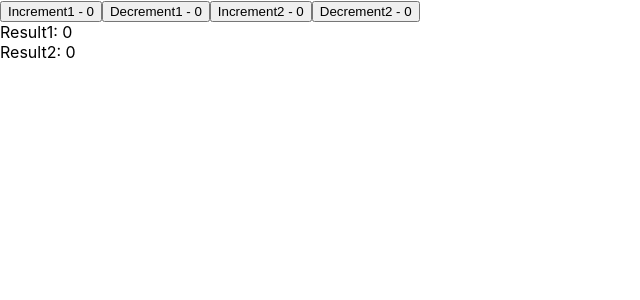
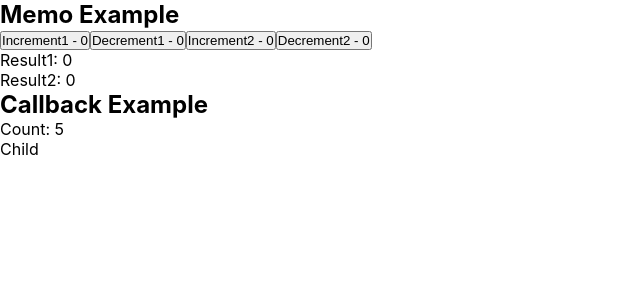
Before and after one commit to ajittupe2548/react-practice, a React (Create React App) app: page / in a window 1280 px wide. Shown: the top 300 px of the page, without its empty margins (0-640 px from the left). Built offline with nearby package versions, Linux system fonts and the light colour scheme.

Commit message:
Added: useMemo & useCallback

```diff
--- a/src/App.css
+++ b/src/App.css
@@ -0,0 +1,5 @@
+* {
+    padding: 0;
+    margin: 0;
+    box-sizing: border-box;
+}
--- a/src/App.js
+++ b/src/App.js
@@ -1,28 +1,78 @@
 import './App.css';
-import React, { useMemo, useState } from 'react';
+import React, { useMemo, useState, useEffect, useCallback, memo } from 'react';
 
-function App() {
+const MemoExample = () => {
   const [count1, setCount1] = useState(0);
   const [count2, setCount2] = useState(0);
 
   const result1 = useMemo(() => {
-    console.log('Calculating result1...');
+    console.log('Memo calculating result1...');
     return count1 * 2;
   }, [count1]);
 
   const result2 = useMemo(() => {
-    console.log('Calculating result2...');
+    console.log('Memo calculating result2...');
     return count2 * 2;
   }, [count2]);
 
   return (
-    <div className="App">
-      <button onClick={() => setCount1(prev => prev + 1)}>Increment1 - {result1}</button>
-      <button onClick={() => setCount1(prev => prev - 1)}>Decrement1 - {result1}</button>
-      <button onClick={() => setCount2(prev => prev + 1)}>Increment2 - {result2}</button>
-      <button onClick={() => setCount2(prev => prev - 1)}>Decrement2 - {result2}</button>
+    <>
+      <h2>Memo Example</h2>
+      <button onClick={() => setCount1((prev) => prev + 1)}>
+        Increment1 - {result1}
+      </button>
+      <button onClick={() => setCount1((prev) => prev - 1)}>
+        Decrement1 - {result1}
+      </button>
+      <button onClick={() => setCount2((prev) => prev + 1)}>
+        Increment2 - {result2}
+      </button>
+      <button onClick={() => setCount2((prev) => prev - 1)}>
+        Decrement2 - {result2}
+      </button>
       <div>Result1: {result1}</div>
       <div>Result2: {result2}</div>
+    </>
+  );
+};
+
+const Child = memo(({ onClick }) => {
+  console.log(`*****Output is :  => Child => Child:`);
+
+  return <div onClick={onClick}>Child</div>;
+});
+
+const CallbackExample = () => {
+  const [count, setCount] = useState(0);
+
+  useEffect(() => {
+    setInterval(() => {
+      setCount(prev => prev + 1);
+    }, 1000);
+  }, [])
+
+  // const handleChildClick = () => {  /* On every render, this function will be re-created, and the child component will receive a new prop value. As a result, it will also re-render, even if the actual prop has not changed. */
+  //   console.log('Clicked!');
+  // };
+
+  const handleChildClick = useCallback(() => {  /* useCallback memoizes the function and re-creates it only if the dependency values change. */
+    console.log('Clicked!');
+  }, []);
+
+  return (
+    <>
+      <h2>Callback Example</h2>
+      <p>Count: {count}</p>
+      <Child onClick={handleChildClick} />
+    </>
+  );
+};
+
+function App() {
+  return (
+    <div className='App'>
+      <MemoExample />
+      <CallbackExample />
     </div>
   );
 }
```
